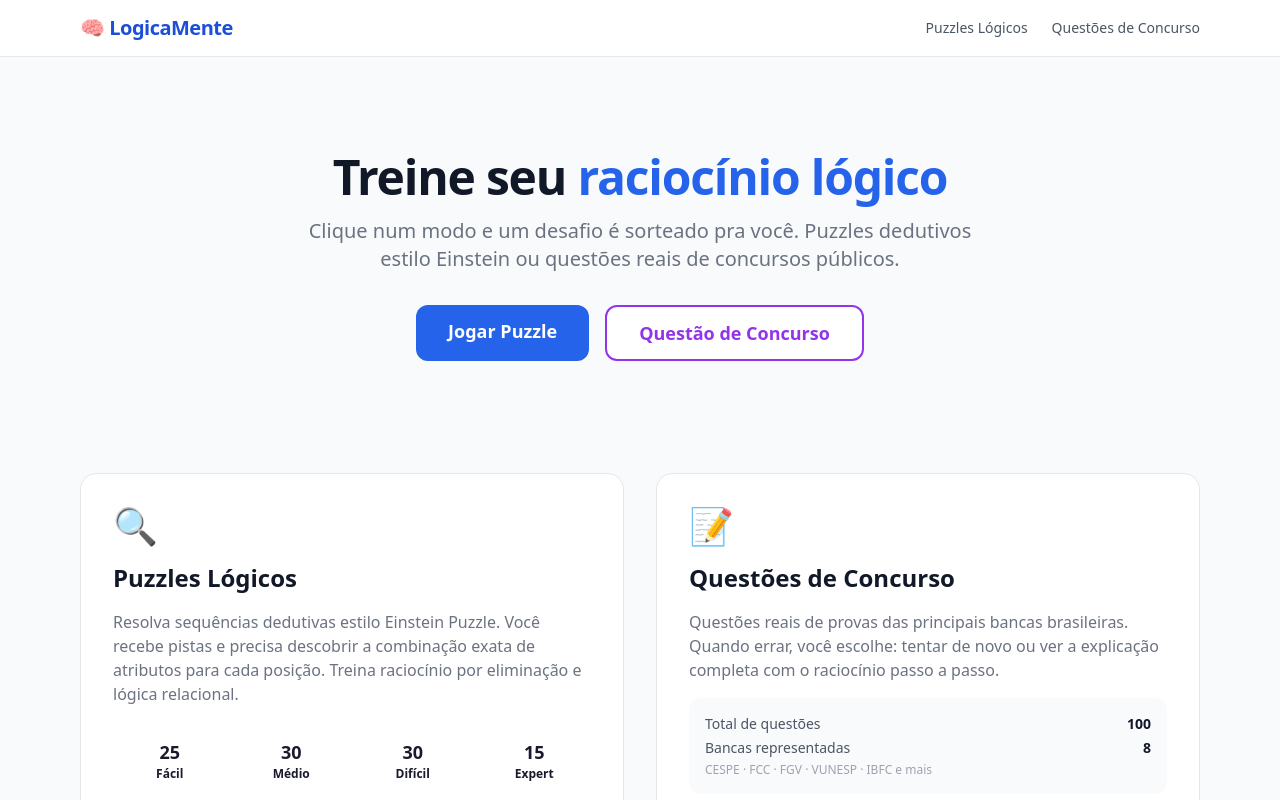
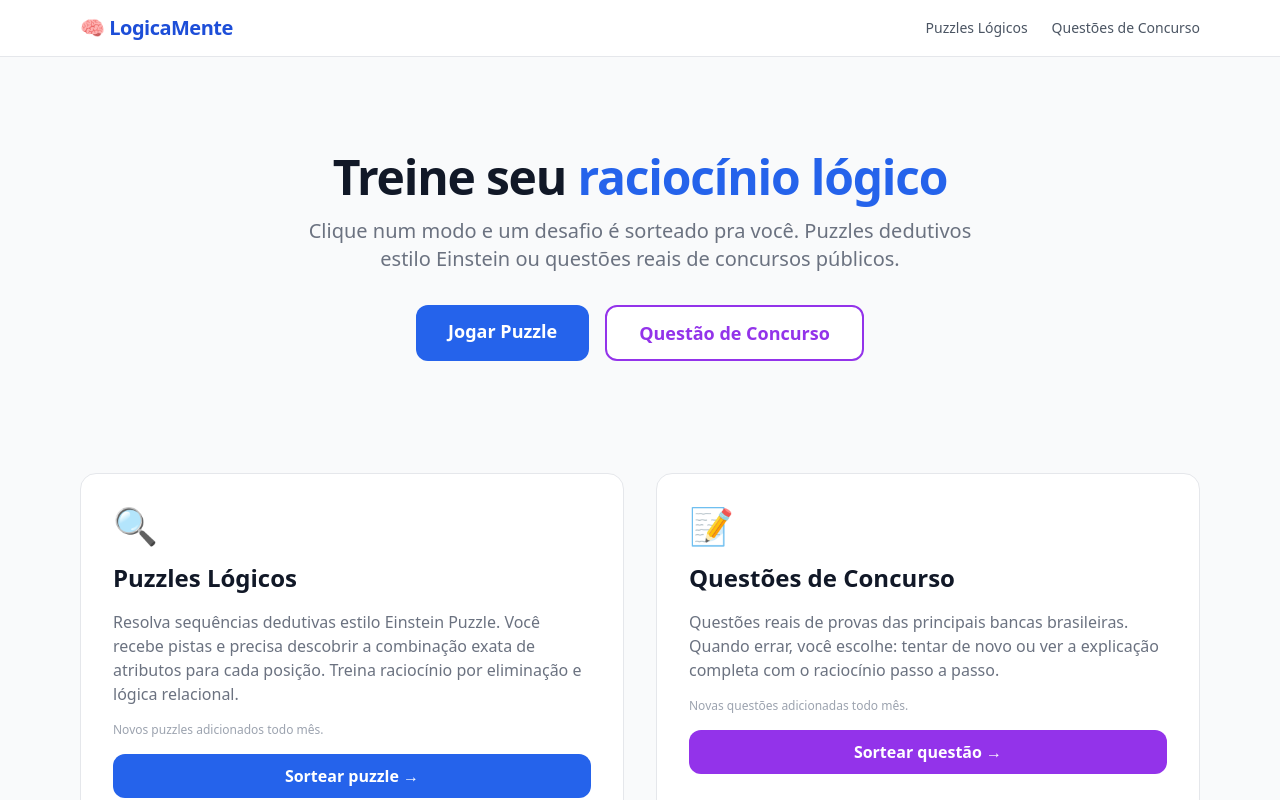
Before and after one commit to daniafonsoortega/logica, a Next.js app: page / in a window 1280 px wide. Shown: the top 800 px of the page. Built offline with nearby package versions, Linux system fonts and the light colour scheme.

Commit message:
chore: remove stats count from home, add monthly update copy

```diff
--- a/src/app/page.tsx
+++ b/src/app/page.tsx
@@ -1,18 +1,6 @@
 import Link from 'next/link'
-import { allPuzzles, allQuestoes, NIVEL_LABELS } from '@/lib/data'
 
 export default function Home() {
-  const puzzleStats = {
-    facil:   allPuzzles.filter(p => p.nivel === 'facil').length,
-    medio:   allPuzzles.filter(p => p.nivel === 'medio').length,
-    dificil: allPuzzles.filter(p => p.nivel === 'dificil').length,
-    expert:  allPuzzles.filter(p => p.nivel === 'expert').length,
-  }
-  const questaoStats = {
-    total:  allQuestoes.length,
-    bancas: [...new Set(allQuestoes.map(q => q.banca))].length,
-  }
-
   return (
     <div className="space-y-12">
       <section className="text-center py-16 space-y-4">
@@ -42,16 +30,7 @@ export default function Home() {
             descobrir a combinação exata de atributos para cada posição. Treina raciocínio por
             eliminação e lógica relacional.
           </p>
-          <div className="grid grid-cols-4 gap-2 pt-2">
-            {(['facil','medio','dificil','expert'] as const).map(n => (
-              <div key={n} className={`rounded-lg p-2 text-center text-xs font-semibold nivel-${n}`}>
-                <div className="text-lg font-black">
-                  {puzzleStats[n]}
-                </div>
-                <div>{NIVEL_LABELS[n]}</div>
-              </div>
-            ))}
-          </div>
+          <p className="text-xs text-gray-400">Novos puzzles adicionados todo mês.</p>
           <Link href="/puzzles" className="block text-center bg-blue-600 text-white py-2.5 rounded-xl font-semibold hover:bg-blue-700 transition-colors">
             Sortear puzzle →
           </Link>
@@ -64,19 +43,7 @@ export default function Home() {
             Questões reais de provas das principais bancas brasileiras. Quando errar, você escolhe:
             tentar de novo ou ver a explicação completa com o raciocínio passo a passo.
           </p>
-          <div className="bg-gray-50 rounded-xl p-4 space-y-1 text-sm text-gray-600">
-            <div className="flex justify-between">
-              <span>Total de questões</span>
-              <span className="font-bold text-gray-900">{questaoStats.total}</span>
-            </div>
-            <div className="flex justify-between">
-              <span>Bancas representadas</span>
-              <span className="font-bold text-gray-900">{questaoStats.bancas}</span>
-            </div>
-            <div className="flex justify-between text-xs text-gray-400">
-              <span>CESPE · FCC · FGV · VUNESP · IBFC e mais</span>
-            </div>
-          </div>
+          <p className="text-xs text-gray-400">Novas questões adicionadas todo mês.</p>
           <Link href="/questoes" className="block text-center bg-purple-600 text-white py-2.5 rounded-xl font-semibold hover:bg-purple-700 transition-colors">
             Sortear questão →
           </Link>
```
